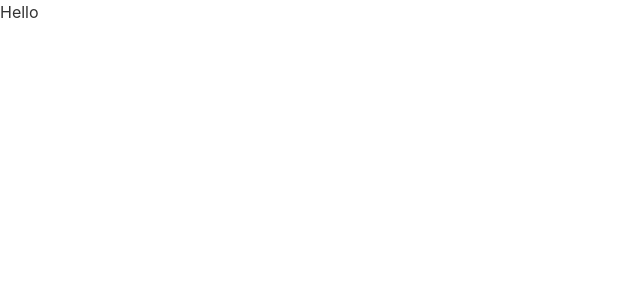
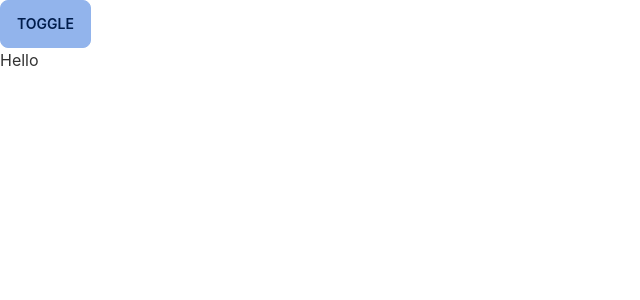
Before and after one commit to Wahidul505/craft-owl-client, a React (Create React App) app: page / in a window 1280 px wide. Shown: the top 300 px of the page, without its empty margins (0-640 px from the left). Built offline with nearby package versions, Linux system fonts and the light colour scheme.

Commit message:
testing the repo

```diff
--- a/src/App.js
+++ b/src/App.js
@@ -4,6 +4,7 @@ import Landing from "./Pages/Home/Landing";
 function App() {
   return (
     <div data-theme="light">
+      <button className="btn btn-primary">Toggle</button>
       <Routes>
         <Route path="/" element={<Landing />} />
       </Routes>
```
